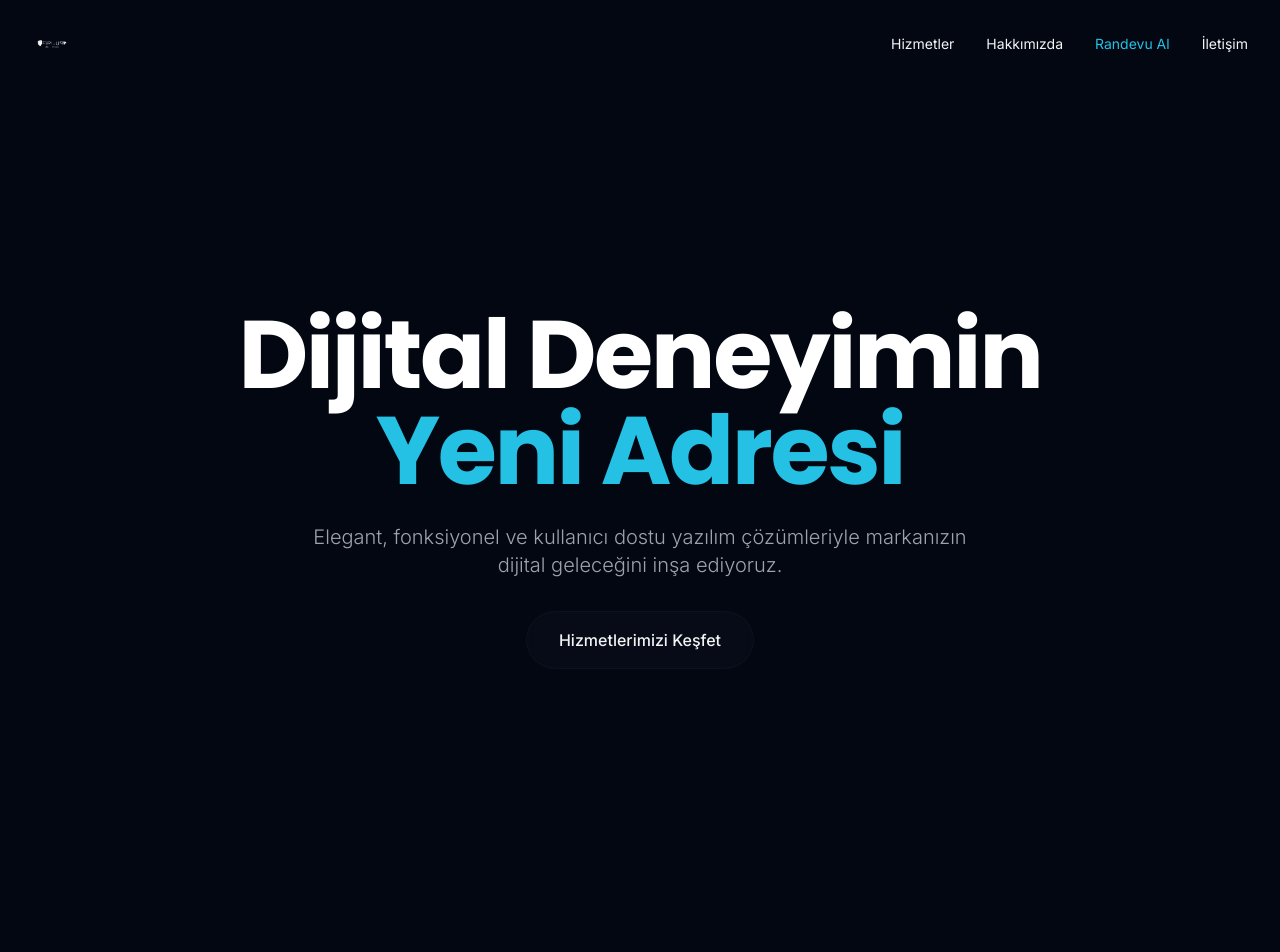
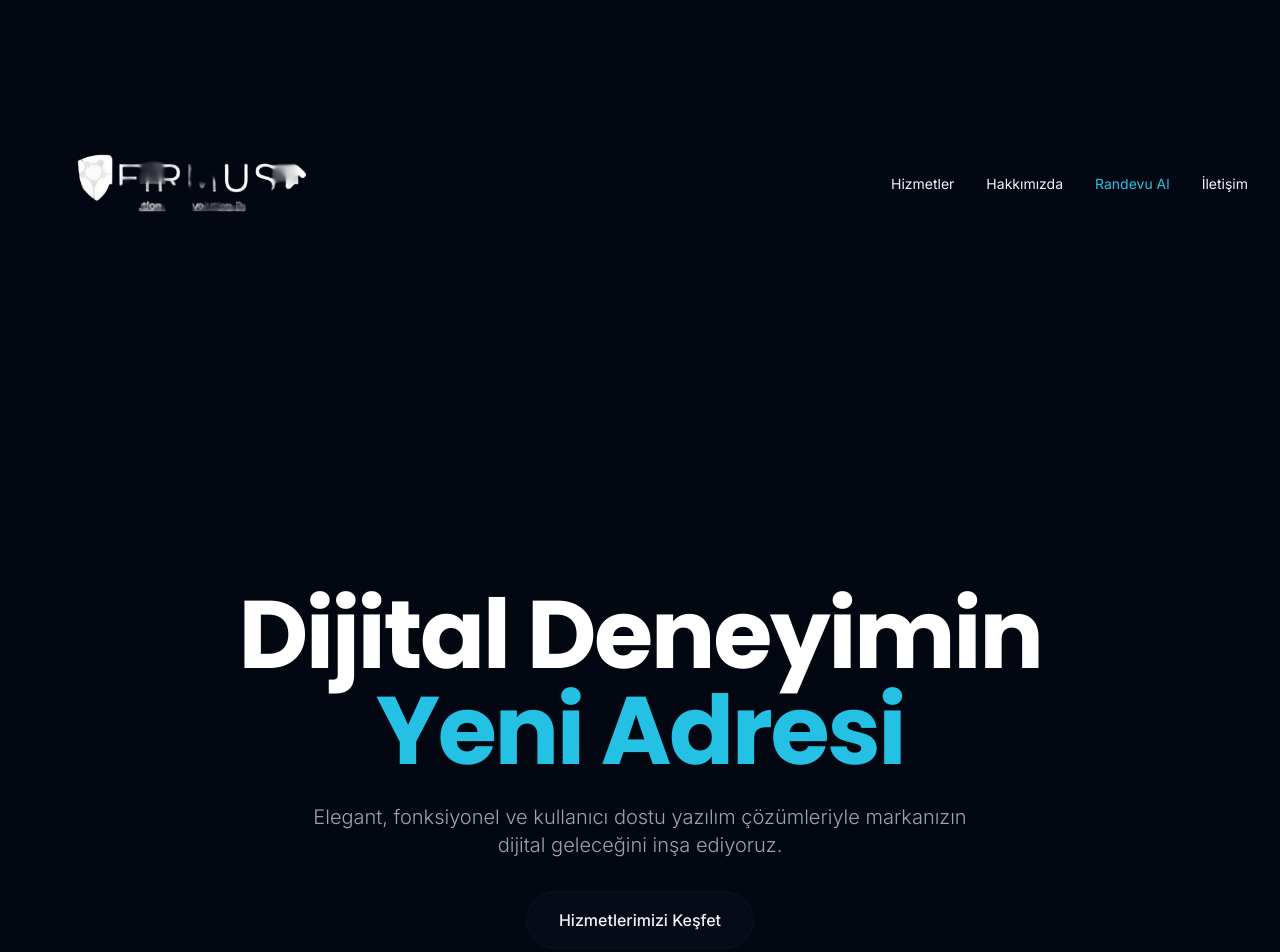
Before and after one commit to QueKaVatSu/firmus, a plain HTML site: page index.html in a window 1280 px wide. Shown: the top 952 px of the page. Drawn offline with nearby package versions, Linux system fonts and the light colour scheme; no server answers.

Commit message:
Update index.html

```diff
--- a/index.html
+++ b/index.html
@@ -115,7 +115,7 @@
         <header class="py-6 flex justify-between items-center relative z-20">
             <div>
                 <!-- FIRMUS LOGO -->
-                <img src="firmus_logo.png" alt="Firmus Logo" class="h-10">
+                <img src="firmus_logo.png" alt="Firmus Logo" class="h-80">
             </div>
             <nav class="hidden md:flex space-x-8 text-sm">
                 <a href="#hizmetler" class="hover:text-white transition-colors duration-200">Hizmetler</a>
```
